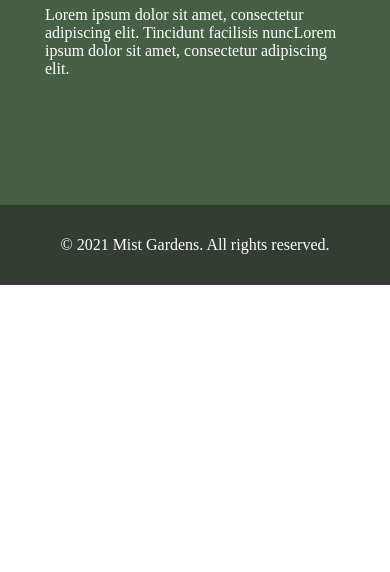
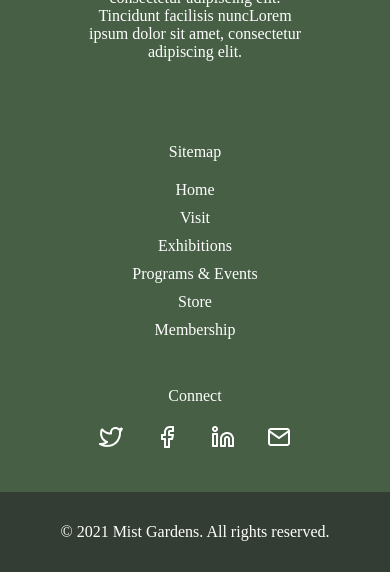
Before and after one commit to S1SAUR/responsiv, a plain HTML site: page index.html in a window 390 px wide. Shown: the part 1278-1850 px from the top of the page. Before the commit the page ends 1563 px from the top, so only its background shows below. Drawn offline with Linux system fonts and the light colour scheme.

Commit message:
feat: finish footer

```diff
--- a/index.css
+++ b/index.css
@@ -62,34 +62,6 @@
     justify-content: center;
     align-items: center;
     color: var(--Primary, #475F45);
-}
-@media screen  and (max-width: 926px){
-
-    .nav__content2{
-        align-items: center;
-        padding-left: 20px;
-    }
-    .nav__wrep{
-        width: 92%;
-    }
-    .nav__content1{
-        width: 240px;
-        gap: 5px;
-    }
-    .nav__content1--img{
-        width: 40px;
-        height: 40px;
-    }
-    .nav__content1--img2{
-        width: 100%;
-        height: 100%;
-    }
-    .font-23{
-        font-size: 20px;
-    }
-    .font-15{
-        font-size: 12px;
-    }
 }
 
 .nav__link--button:active{
@@ -174,6 +146,7 @@
     max-width: 1200px;
     justify-content: space-around;
     align-items: center;
+    width: 100%;
 }
 .footer__logocont{
     display: flex;
@@ -181,6 +154,19 @@
     gap: 16px;
     max-width: 300px;
     min-height: 200px;
+}
+.footer__txttable{
+    display: flex;
+    flex-direction: column;
+    gap: 20px;
+}
+.footer__table{
+    display: flex;
+    flex-direction: column;
+    gap: 10px;
+}
+.height-200{
+    height: 200px;
 }
 @media screen  and (max-width: 1028px){
     .main__allwrep{
@@ -200,13 +186,16 @@
     .text-center{
         text-align: center;
     }
+    .nav__content1,.footer__logocont{
+        max-width: 220px;
+    }
 }
 @media screen  and (min-width: 1028px){
     .nav__meniu{
         display: none;
     }
 }
-@media screen  and (max-width: 560px){
+@media screen  and (max-width: 580px){
     .main__txtimg{
         width: 254.031px;
         height: 356.954px;
@@ -233,4 +222,48 @@
     .font-23{
         text-align: center;
     }
+    .footer__txtcont{
+        flex-direction: column;
+        gap: 48px;
+        padding-top: 40px;
+        padding-bottom: 40px;
+    }
+    .footer__logocont{
+        text-align: center;
+    }
+    .footer__txttable{
+        text-align: center;
+    }
+    .height-200{
+        height: 65px;
+    }
+
 }
+@media screen  and (max-width: 926px){
+
+    .nav__content2{
+        align-items: center;
+        padding-left: 20px;
+    }
+    .nav__wrep{
+        width: 92%;
+    }
+    .nav__content1{
+        width: 240px;
+        gap: 5px;
+    }
+    .nav__content1--img{
+        width: 40px;
+        height: 40px;
+    }
+    .nav__content1--img2{
+        width: 100%;
+        height: 100%;
+    }
+    .font-23{
+        font-size: 20px;
+    }
+    .font-15{
+        font-size: 12px;
+    }
+}
--- a/index.html
+++ b/index.html
@@ -90,6 +90,21 @@
                             consectetur adipiscing elit.
                         </div>
                     </div>
+                    <div class="footer__txttable">
+                        <div>Sitemap</div>
+                        <div class="footer__table">
+                            <div>Home</div>
+                            <div>Visit</div>
+                            <div>Exhibitions</div>
+                            <div>Programs & Events</div>
+                            <div>Store</div>
+                            <div>Membership</div>
+                        </div>
+                    </div>
+                    <div class="footer__txttable height-200">
+                        <div>Connect</div>
+                        <img src="img/Frame 15.png" alt="social media">
+                    </div>
                 </div>
                 <div class="footer__copyraite">© 2021 Mist Gardens. All rights reserved.</div>
             </div>
```
Also changed, not shown: img/Frame 15.png (added).
